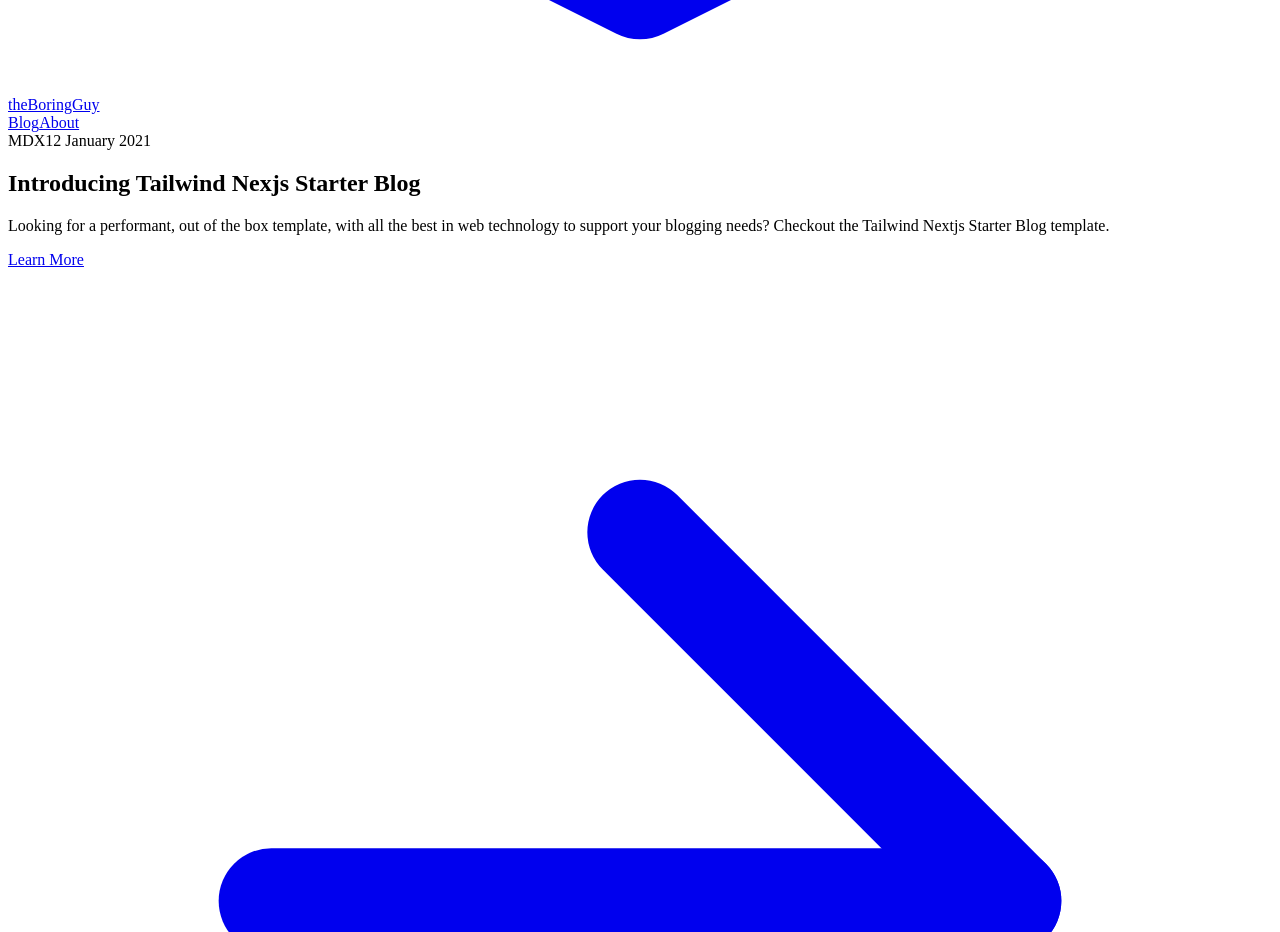
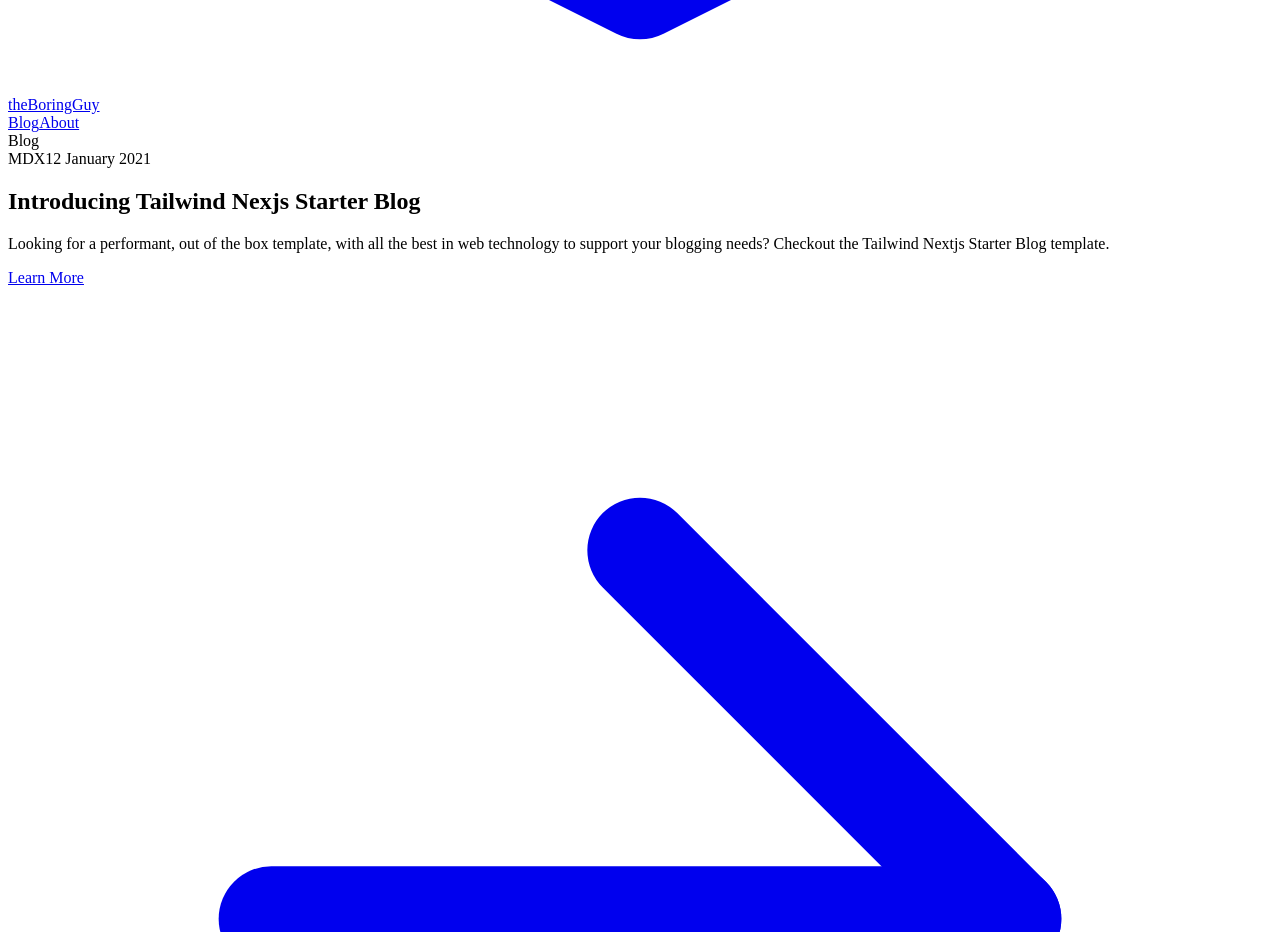
Before and after one commit to rawat-shashank/the-boring-guy, a Next.js app: page /the-boring-guy/blog in a window 1280 px wide. Shown: the part 1180-2112 px from the top of the page. Built offline with nearby package versions, Linux system fonts and the light colour scheme.

Commit message:
fixing page header style and social icons

```diff
--- a/pages/blog/index.js
+++ b/pages/blog/index.js
@@ -1,13 +1,15 @@
-// import { Flex, Heading, Box, Text } from "theme-ui";
-import Link from "next/link";
 import { getSortedPosts } from "../../src/lib/posts";
 import { BlogPost, Container } from "../../src/components";
 
 const BlogIndex = ({ allPostsData }) => {
   return (
     <Container>
-      <section className="text-gray-600 body-font overflow-hidden">
-        <div className="container px-5 py-24 mx-auto">
+      <section className="text-gray-600 body-font overflow-hidden ">
+        <div className="text-5xl sm:text-8xl text-gray-900 font-bold title-font mb-2 ">
+          Blog
+        </div>
+
+        <div className="container px-5 mx-auto mt-10">
           <div className="-my-8 divide-y-2 divide-gray-100">
             {allPostsData.map(({ slug, date, title, summary, author }) => (
               <BlogPost
--- a/src/components/Container.js
+++ b/src/components/Container.js
@@ -1,9 +1,6 @@
 export const Container = ({ children }) => {
   return (
-    // <div className="container px-5 py-24 mx-auto flex flex-wrap">
-    //   <div className="lg:w-2/3 mx-auto">{children}</div>
-    // </div>
-    <div className="container mx-auto px-5 py-24 flex justify-center">
+    <div className="container mx-auto px-5 py-10 md:py-20 flex justify-center">
       {children}
     </div>
   );
--- a/src/components/social-icons/index.js
+++ b/src/components/social-icons/index.js
@@ -21,7 +21,7 @@
       href={href}
     >
       <span className="sr-only">{kind}</span>
-      <SocialSvg svgClass="fill-current max-h-5 max-w-5" />
+      <SocialSvg svgClass="fill-current h-5 w-5 max-h-5 max-w-5" />
     </a>
   );
 };
```
Also changed, not shown: pages/about.js (+10 -14 lines), 2 other files (tests, documents, lock files or other folders).
